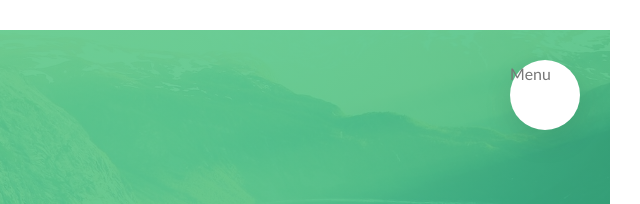
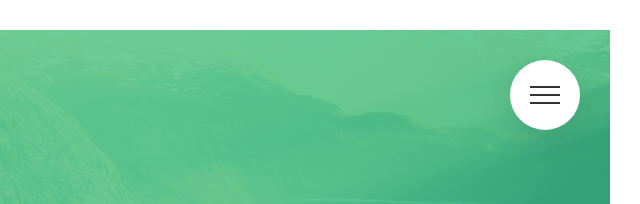
Before and after one commit to henriquequeirozcunha/Natours, a website: page index.html in a window 1280 px wide. Shown: the top 204 px of the page, 640-1280 px from the left. Drawn offline with Linux system fonts and the light colour scheme.

Commit message:
refactor: animation on button

```diff
--- a/index.html
+++ b/index.html
@@ -19,7 +19,9 @@
     <div class="navigation">
       <input type="checkbox" id="navi-toogle" class="navigation__checkbox">
 
-      <label for="navi-toogle" class="navigation__button">Menu</label>
+      <label for="navi-toogle" class="navigation__button">
+        <span class="navigation__icon">&nbsp;</span>
+      </label>
 
       <div class="navigation__background">&nbsp;</div>
 
--- a/sass/layout/_navigation.scss
+++ b/sass/layout/_navigation.scss
@@ -14,6 +14,11 @@
         border-radius: 50%;
         z-index: 2000;
         box-shadow: 0 1rem 3rem rgba($color-black, 0.1);
+
+        display: flex;
+        align-items: center;
+        justify-content: center;
+        cursor: pointer;
     }
 
     &__background {
@@ -97,4 +102,55 @@
         opacity: 1;
         pointer-events: all; // OR width 100%
     }
+
+    &__icon {
+        position: relative;
+
+        &,
+        &::before,
+        &::after {
+            width: 3rem;
+            height: 2px;
+            background-color: $color-grey-dark-3;
+            display: inline-block;
+        }
+
+        &::before,
+        &::after {
+           content: "";
+           position: absolute;
+           left: 0;
+           transition: all .2s;
+        }
+
+        &::before {
+            top: -.8rem;
+        }
+
+        &::after {
+            top: .8rem;
+        }
+    }
+
+    &__button:hover &__icon::before {
+        top: -1rem;
+    }
+
+    &__button:hover &__icon::after {
+        top: 1rem;
+    }
+
+    &__checkbox:checked + &__button &__icon {
+        background-color: transparent;
+    }
+
+    &__checkbox:checked + &__button &__icon::before {
+        top: 0;
+        transform: rotate(135deg);
+    }
+
+    &__checkbox:checked + &__button &__icon::after {
+        top: 0;
+        transform: rotate(-135deg);
+    }
 }
```
Also changed, not shown: css/style.css.
